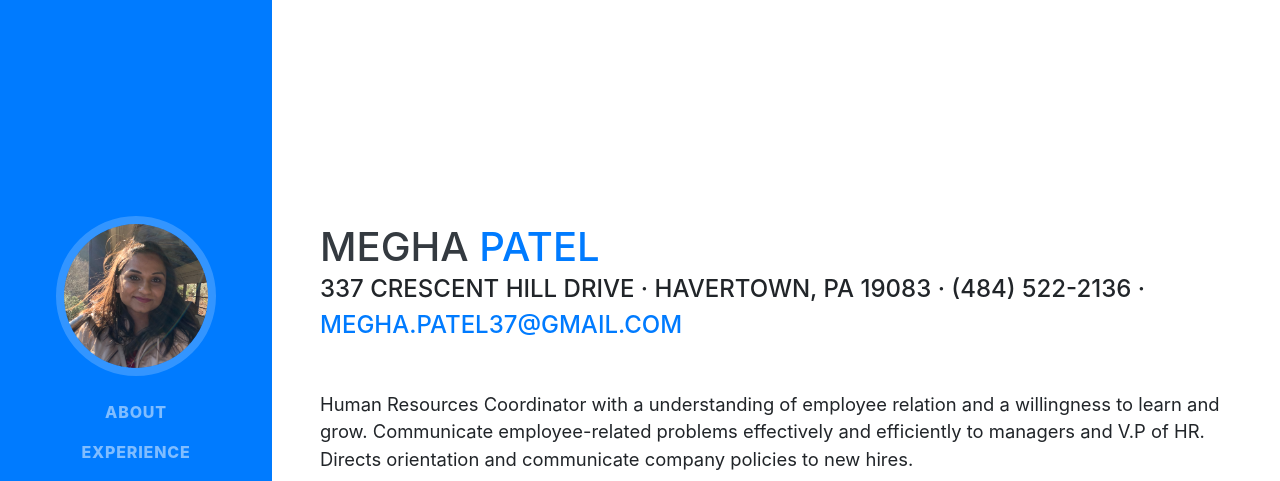
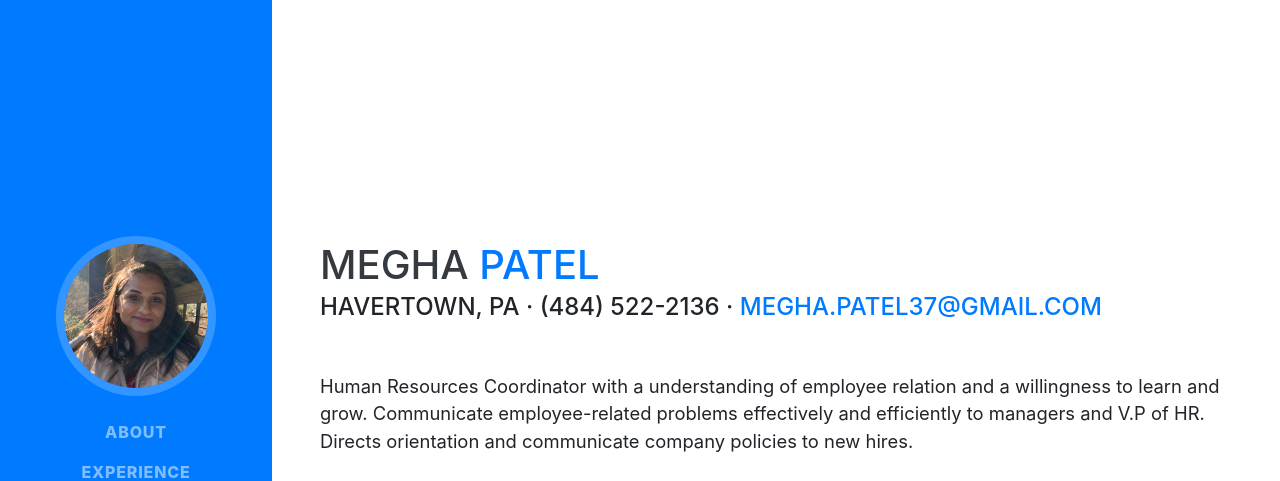
Before and after one commit to pita-367/mpresume, a website with bundled scripts: page index.html in a window 1280 px wide. Shown: the top 481 px of the page. Built offline with nearby package versions, Linux system fonts and the light colour scheme; a web font is replaced by a local one.

Commit message:
updating address

```diff
--- a/index.html
+++ b/index.html
@@ -50,9 +50,11 @@
         <li class="nav-item">
           <a class="nav-link js-scroll-trigger" href="#skills">Skills</a>
         </li>
+        <!--
         <li class="nav-item">
           <a class="nav-link js-scroll-trigger" href="#interests">Interests</a>
         </li>
+        -->
       </ul>
     </div>
   </nav>
@@ -66,7 +68,7 @@
 
         </h1>
         <div class="subheading mb-5">
-          337 Crescent Hill Drive · Havertown, PA 19083 · (484) 522-2136 ·
+          Havertown, PA · (484) 522-2136 ·
           <a href="mailto:megha.patel37@gmail.com">megha.patel37@gmail.com</a>
         </div>
         <p class="lead mb-5">
@@ -206,7 +208,7 @@
     </section>
 
     <hr class="m-0">
-
+    <!--
     <section class="resume-section p-3 p-lg-5 d-flex align-items-center" id="interests">
       <div class="w-100">
         <h2 class="mb-5">Interests</h2>
@@ -218,6 +220,7 @@
           in the front-end web development world.</p>
       </div>
     </section>
+    -->
 
     <hr class="m-0">
   </div>
```
